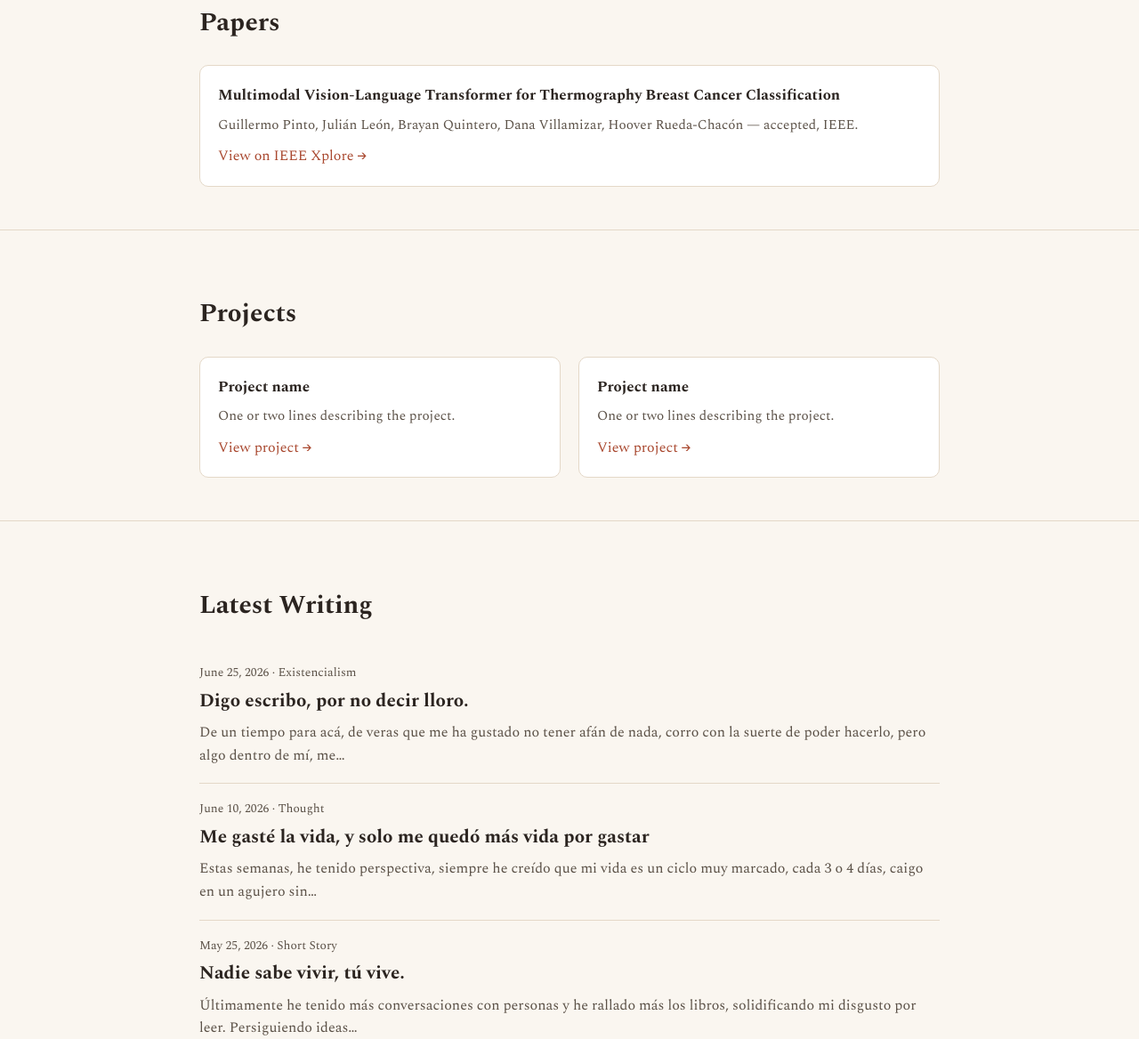
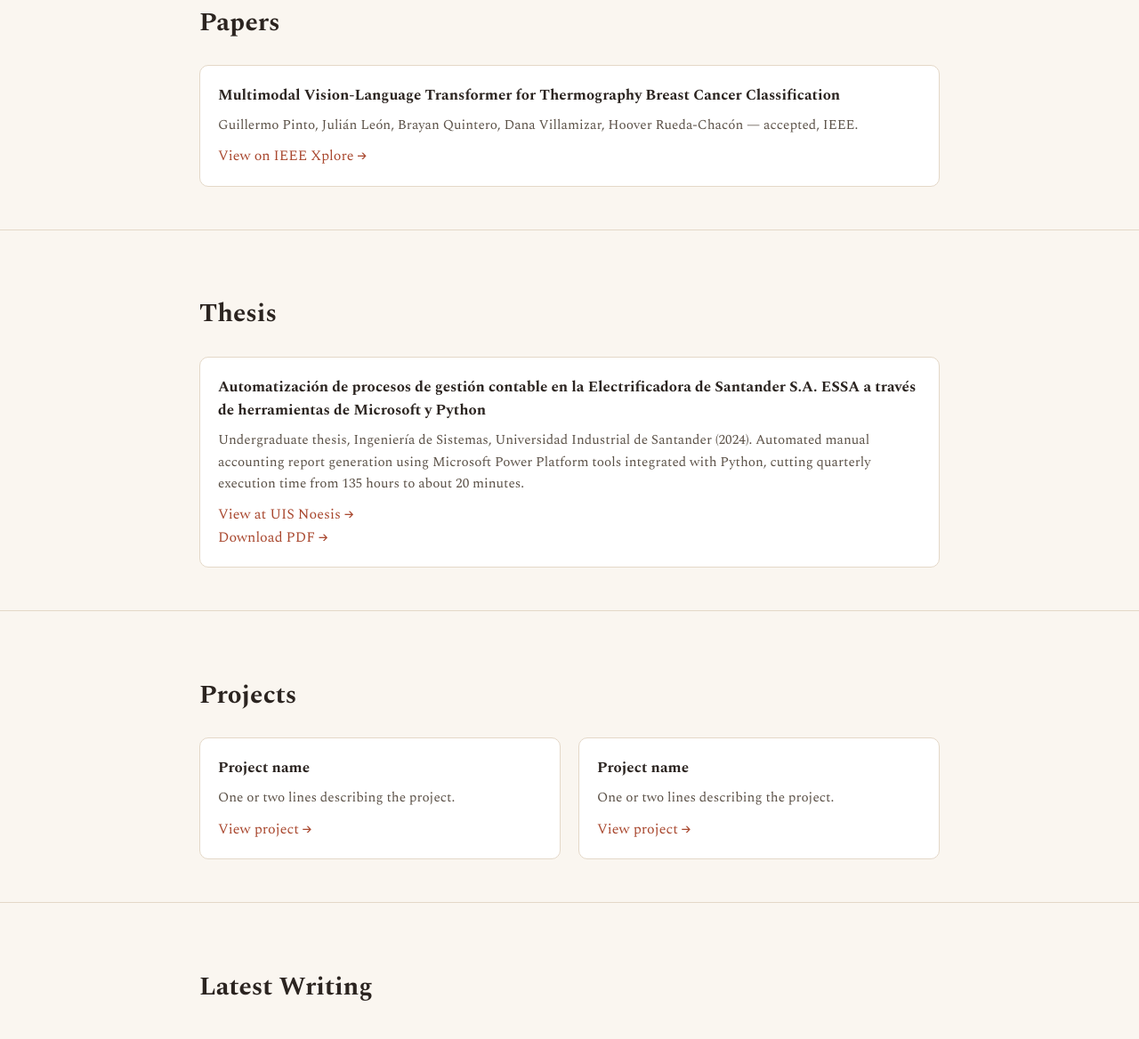
Before and after one commit to Jleon13/jleon13.github.io, a plain HTML site: page index.html in a window 1280 px wide. Shown: the part 1347-2515 px from the top of the page at 89% size. Drawn offline with nearby package versions, Linux system fonts and the light colour scheme.

Commit message:
Add undergraduate thesis section with link to UIS repository and PDF

```diff
--- a/index.html
+++ b/index.html
@@ -18,6 +18,7 @@
         <a href="#about">About</a>
         <a href="#education">Education</a>
         <a href="#papers">Papers</a>
+        <a href="#thesis">Thesis</a>
         <a href="#projects">Projects</a>
         <a href="blog/index.html">Writing</a>
         <a href="#contact">Contact</a>
@@ -93,6 +94,27 @@
     </div>
   </section>
 
+  <section id="thesis">
+    <div class="wrap">
+      <h2>Thesis</h2>
+      <div class="project-grid">
+
+        <div class="card">
+          <h3>Automatización de procesos de gestión contable en la Electrificadora de Santander S.A. ESSA a través de herramientas de Microsoft y Python</h3>
+          <p>
+            Undergraduate thesis, Ingeniería de Sistemas, Universidad Industrial de Santander (2024).
+            Automated manual accounting report generation using Microsoft Power Platform tools integrated
+            with Python, cutting quarterly execution time from 135 hours to about 20 minutes.
+          </p>
+          <a href="https://noesis.uis.edu.co/entities/publication/b70c28df-ec93-4907-b447-8bd558a09005" target="_blank" rel="noopener">View at UIS Noesis →</a>
+          <br>
+          <a href="pdf/automatizacion.pdf" target="_blank" rel="noopener">Download PDF →</a>
+        </div>
+
+      </div>
+    </div>
+  </section>
+
   <section id="projects">
     <div class="wrap">
       <h2>Projects</h2>
```
Also changed, not shown: 1 other file.
